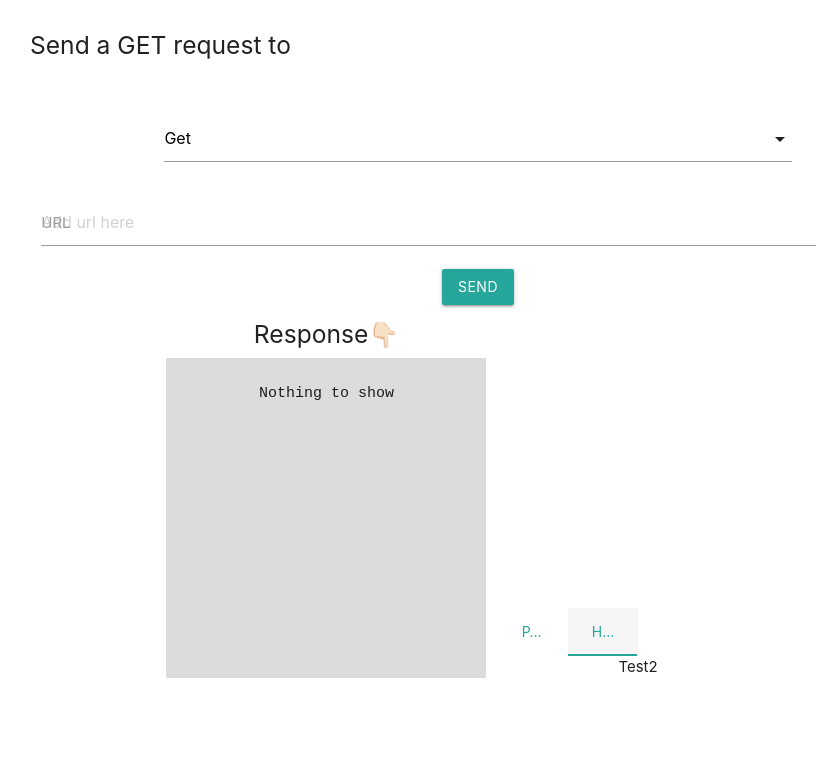
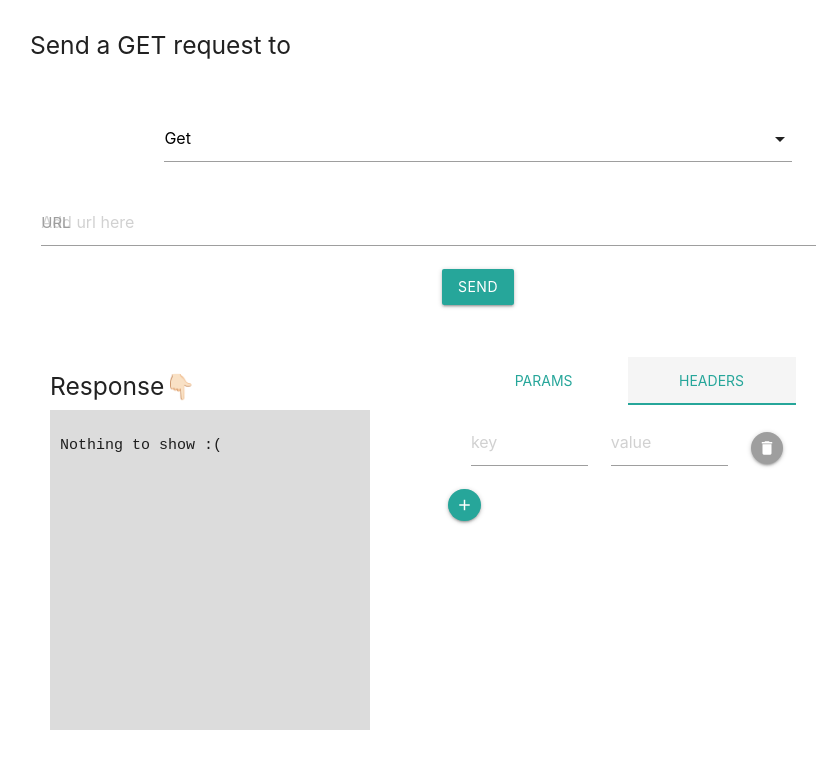
Before and after one commit to MohamedArif20091999/api-client, a React (Create React App) app: page / in a window 1280 px wide. Shown: the top 768 px of the page, without its empty margins (162-978 px from the left). Built offline with nearby package versions, Linux system fonts and the light colour scheme.

Commit message:
Add 1.delete and add btn for query params

```diff
--- a/public/index.html
+++ b/public/index.html
@@ -15,6 +15,8 @@
       user's mobile device or desktop. See https://developers.google.com/web/fundamentals/web-app-manifest/
     -->
     <link rel="manifest" href="%PUBLIC_URL%/manifest.json" />
+    <link href="https://fonts.googleapis.com/icon?family=Material+Icons" rel="stylesheet">
+
     <!--
       Notice the use of %PUBLIC_URL% in the tags above.
       It will be replaced with the URL of the `public` folder during the build.
--- a/src/components/App.js
+++ b/src/components/App.js
@@ -11,7 +11,7 @@ import "./main.css";
 const App = () => {
   const [requestType, setRequestType] = useState("get");
   const [reqUrl, setReqUrl] = useState("");
-  const [resData, setResData] = useState("Nothing to show");
+  const [resData, setResData] = useState("Nothing to show :(");
 
   useEffect(() => {}, [setRequestType]);
 
@@ -43,9 +43,15 @@ const App = () => {
         submitHandler={handleSendRequest}
         urlHandler={handleUrl}
       ></UrlField>
-      <div className="options-container align-center">
-        <ResponseBody resData={resData}></ResponseBody>
-        <Tabs></Tabs>
+      <div className="sub-container">
+        <div className="sub-container align-center">
+          <div className="float-child">
+            <ResponseBody resData={resData}></ResponseBody>
+          </div>
+          <div className="float-child child-1">
+            <Tabs></Tabs>
+          </div>
+        </div>
       </div>
     </div>
   );
--- a/src/components/ResponseBody.js
+++ b/src/components/ResponseBody.js
@@ -2,10 +2,7 @@ import React from "react";
 
 const ResponseBody = ({ resData }) => {
   return (
-    // <div className="ResponseBody">
-    //   <h1>Response</h1>
-    // </div>
-    <div className="res-body">
+    <div>
       <h5>
         Response<span>&#128071;&#127995;</span>{" "}
       </h5>
--- a/src/components/Tabs.js
+++ b/src/components/Tabs.js
@@ -7,13 +7,13 @@ const Tabs = () => {
     M.AutoInit();
   }, []);
   return (
-    <div className="tab-items">
+    <div>
       <div className="col s12">
         <ul className="tabs">
-          <li className="tab col s3">
+          <li className="tab col s6">
             <a href="#test1">params</a>
           </li>
-          <li className="tab col s3">
+          <li className="tab col s6">
             <a className="active" href="#test2">
               headers
             </a>
@@ -21,10 +21,50 @@ const Tabs = () => {
         </ul>
       </div>
       <div id="test1" className="col s12">
-        <div className="ResponseBody">{/* <pre>{resData}</pre> */}</div>
+        <div class="input-field col s6">
+          <input
+            placeholder="key"
+            id="first_name"
+            type="text"
+            class="validate"
+          />
+        </div>
+        <div class="input-field col s6">
+          <input
+            placeholder="value"
+            id="last_name"
+            type="text"
+            class="validate"
+          />
+        </div>
       </div>
       <div id="test2" className="col s12">
-        Test2
+        <div class="i input-field col s5">
+          <input
+            placeholder="key"
+            id="first_name"
+            type="text"
+            class="validate"
+          />
+        </div>
+        <div class="input-field col s5">
+          <input
+            placeholder="value"
+            id="last_name"
+            type="text"
+            class="validate"
+          />
+        </div>
+        <div className="delete-btn col s1">
+          <a class="btn-floating btn-small  waves-effect waves-light grey">
+            <i class="material-icons">delete</i>
+          </a>
+        </div>
+      </div>
+      <div>
+        <a class="btn-floating btn-small  waves-effect waves-light  right-align">
+          <i class="material-icons">add</i>
+        </a>
       </div>
     </div>
   );
--- a/src/components/UrlField.js
+++ b/src/components/UrlField.js
@@ -2,7 +2,7 @@ import React from "react";
 
 const UrlField = ({ urlHandler, submitHandler }) => {
   return (
-    <div className="col s12 container ">
+    <div className="c-2 col s12 container ">
       <div className="input-field ">
         <input
           autoComplete="off"
--- a/src/components/main.css
+++ b/src/components/main.css
@@ -5,7 +5,9 @@
 a{
     color: #26A69A;
 }
-
+.c-2{
+    margin-bottom: 32px !important;
+}
 pre{
     padding: 10px !important;
 }
@@ -14,19 +16,15 @@ pre{
     padding-bottom: 32px !important;
 }
 .ResponseBody{
-    /* margin-top: 32px !important; */
-    overflow: auto !important;
+        /* margin-top: 32px !important; */
     max-height: 320px !important;
     background-color: #DCDCDC
     ;
+    overflow: auto !important;
     height: 320px !important;
     width: 320px !important;
 }
-.res-body{
-    /* padding-top: 100px !important; */
-    /* width: 320px !important; */
-    display: inline-block !important;
-}
+
 .tabs .tab a{
     color:#26A69A;
 } /*Black color to the text*/
@@ -51,16 +49,30 @@ pre{
     /*Custom Background Color While Active*/
   }
 
-.options-container{
-    /* display: flex !important; */
-    text-align: center !important;
+
+.sub-container{
+    /* display: grid; */
+    margin-top: 30px !important;
+
+
+}
+.float-child{
+    width: 40%;
+    float: left;
+    margin: 20px;
 }
 
-.tab-items{
-    /* padding-top: 100px !important; */
-    /* margin-top: 100px !important; */
-    /* padding-top: 10%; */
-    /* flex-grow: 1 !important; */
-    display: inline-block !important;
-    /* padding-left: 32px ; */
+
+
+/* .i .input:not([type]), input[type=text]:not(.browser-default), input[type=password]:not(.browser-default), input[type=email]:not(.browser-default), input[type=url]:not(.browser-default), input[type=time]:not(.browser-default), input[type=date]:not(.browser-default), input[type=datetime]:not(.browser-default), input[type=datetime-local]:not(.browser-default), input[type=tel]:not(.browser-default), input[type=number]:not(.browser-default), input[type=search]:not(.browser-default), textarea.materialize-textarea{
+    border: 1px solid #9e9e9e !important;
+    border-radius: 5px !important;
+    padding: 1px !important;
+}  */
+
+.delete-btn{
+    margin-top: 27px !important;
 }
+.delete-btn:hover{
+    color: aqua !important;
+}
```
Also changed, not shown: src/components/OptionsContainer/Options.js (deleted, +0 -14 lines).
